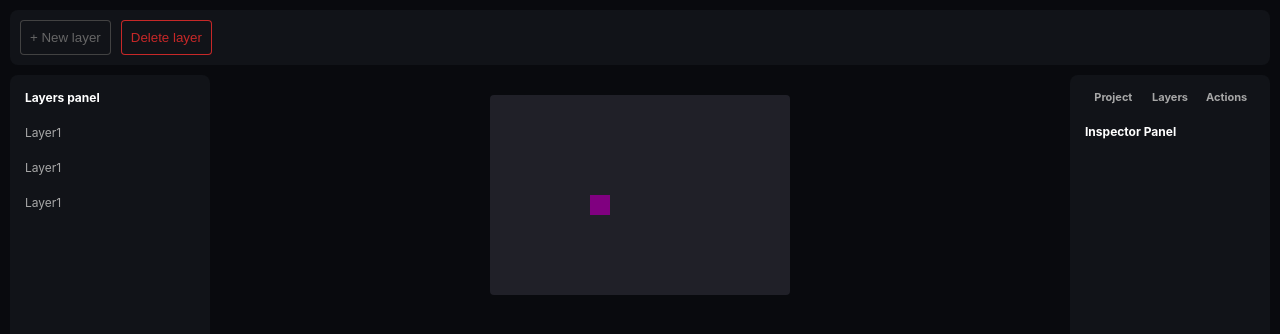
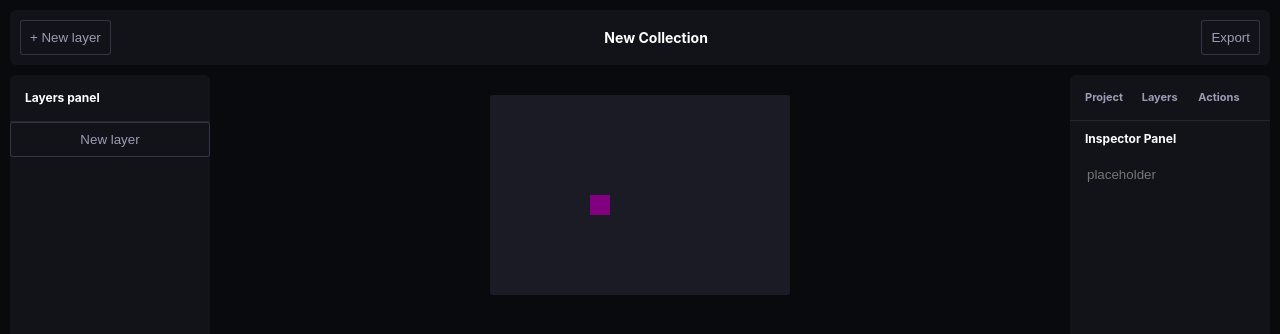
Before and after one commit to mykol225/supercollect, a React (Create React App) app: page / in a window 1280 px wide. Shown: the top 334 px of the page. Built offline with nearby package versions, Linux system fonts and the light colour scheme.

Commit message:
add new layer button

```diff
--- a/src/App.css
+++ b/src/App.css
@@ -1,3 +1,37 @@
+/****** CUSTOM PROPERTIES ******/
+
+:root {
+	/* COLORS */
+	--white: #ffffff;
+	--gray10: #9c9cb6;
+	--gray30: #333346;
+	--gray50: #262631;
+	--gray70: #1a1b25;
+	--gray90: #111318;
+	--black: #090a0e;
+
+	--accent: #683ad3;
+	--accent-lt: #683ad3;
+	--accent-dk: #592dc0;
+
+	--success: #35c741;
+	--success-lt: #46df4e;
+	--success-dk: #21b842;
+
+	--error: #c72828;
+	--error-lt: #da3737;
+	--error-dk: #aa1b1b;
+	--error-xdk: #35161b;
+
+	--warning: #d6a844;
+	--warning-lt: #ebc254;
+	--warning-dk: #d4913a;
+
+	/* CORNERS */
+	--corner-md: 3px;
+	--corner-lg: 6px;
+}
+
 /****** CSS RESET ******/
 
 html,
@@ -6,16 +40,24 @@ body {
 	padding: 0;
 	box-sizing: border-box;
 	overflow: hidden;
-	background-color: #090a0e;
+	background-color: var(--black);
 	height: 100%;
 }
 
 button,
-select {
+select,
+input {
 	appearance: none;
 	border: none;
 	background: none;
-	color: rgb(179, 179, 179);
+	color: var(--gray10);
+}
+
+input:focus {
+	appearance: none;
+	border: none;
+	outline: none;
+	box-shadow: 0px 0px 0px 1px var(--accent-dk);
 }
 
 p,
@@ -37,7 +79,7 @@ h3 {
 canvas {
 	width: 300px;
 	height: 200px;
-	border-radius: 4px;
+	border-radius: var(--corner-md);
 }
 
 /***** SHARED CLASSES *****/
@@ -47,12 +89,22 @@ canvas {
 	font-weight: 700;
 }
 
+.hidden {
+	display: none;
+}
+
 .panel {
 	box-sizing: border-box;
-	background-color: #111318;
-	color: white;
+	background-color: var(--gray90);
+	color: var(--white);
 	font-size: 12px;
-	border-radius: 8px;
+	border-radius: var(--corner-lg);
+}
+
+.hr {
+	height: 1px;
+	border-bottom: 1px solid var(--gray50);
+	padding-bottom: 5px;
 }
 
 .hor-p {
@@ -67,36 +119,36 @@ canvas {
 
 .btn {
 	padding: 10px;
-	border-radius: 4px;
-	box-shadow: inset 0px 0px 0px 1px #424242;
-	color: #666666;
+	border-radius: var(--corner-md);
+	box-shadow: inset 0px 0px 0px 1px var(--gray30);
+	color: var(--gray10);
 	user-select: none;
 }
 
 .btn:hover {
 	box-shadow: inset 0px 0px 0px 1px #464646;
-	background-color: #2b2b2b;
-	color: #cccccc;
+	background-color: var(--gray50);
+	color: var(--white);
 }
 .btn:active {
 	box-shadow: none;
-	background-color: #6115f0;
+	background-color: var(--accent);
 }
 
 .destructive-btn {
-	box-shadow: inset 0px 0px 0px 1px #c72828;
-	color: #c72828;
+	box-shadow: inset 0px 0px 0px 1px var(--error);
+	color: var(--error);
 }
 
 .destructive-btn:hover {
-	box-shadow: inset 0px 0px 0px 1px #ff4444;
-	background-color: #331d1d;
-	color: #ff4444;
+	box-shadow: inset 0px 0px 0px 1px var(--error-lt);
+	background-color: var(--error-xdk);
+	color: var(--error-lt);
 }
 .destructive-btn:active {
 	box-shadow: none;
-	background-color: #c72828;
-	color: white;
+	background-color: var(--error);
+	color: var(--white);
 }
 
 .rows {
@@ -107,41 +159,41 @@ canvas {
 .row {
 	display: flex;
 	padding: 10px 15px 10px 15px;
-	color: #a7a7a7;
+	color: var(--gray10);
 	user-select: none;
 	justify-content: stretch;
 }
 
-.btn-row {
-}
+/* .btn-row {
+} */
 
 .btn-row:hover {
-	background-color: #15161d;
-	color: #b8b8b8;
+	background-color: var(--gray70);
+	color: var(--white);
 }
 
 .btn-row:active {
-	box-shadow: inset 0px 0px 0px 1px #6115f0;
-	color: white;
+	box-shadow: inset 0px 0px 0px 2px var(--accent-dk);
+	color: var(--white);
 }
 
 .title {
-	color: white;
+	color: var(--white);
 }
 
 .tab {
 	font-size: 11px;
 	font-weight: 700;
-	text-align: center;
+	text-align: left;
 	width: 100%;
 }
 
 .tab:hover {
-	color: #b8b8b8;
+	color: var(--gray10);
 }
 
 .tab:active {
-	color: white;
+	color: var(--white);
 	font-weight: 700;
 }
 
@@ -149,8 +201,14 @@ canvas {
 
 #tools-panel {
 	display: flex;
+	align-items: center;
+	justify-content: space-between;
+	padding: 10px;
+}
+
+#tools {
+	display: flex;
 	gap: 10px;
-	padding: 10px;
 }
 
 #main-container {
@@ -161,55 +219,15 @@ canvas {
 	margin-top: 10px;
 }
 
-#layers-panel {
-}
+/* #layers-panel {
+} */
 
 #viewport {
 	width: 300px;
 	height: 200px;
-	border-radius: 4px;
+	border-radius: var(--corner-md);
 	margin-top: 20px;
 }
 
-#inspector-panel {
-}
-
-/****** ARCHIVE ******/
-
-/* canvas {
-	width: 400px;
-	height: 300px;
-	margin: 10px;
-}
-
-#tool-container {
-	display: flex;
-	gap: 10px;
-	margin: 10px;
-	padding: 10px;
-	background-color: #202020;
-}
-
-#layers-container {
-	float: left;
-	margin: 10px;
-	background-color: #202020;
-	padding: 5px;
-}
-
-.layer {
-	background-color: #2e2e2e;
-	padding: 10px;
-	margin: 5px;
-	border-radius: 5px;
-	color: white;
-}
-
-.toolbtn {
-	background-color: #ffffff;
-	color: rgb(0, 0, 0);
-	padding: 10px;
-	border-radius: 4px;
-	max-width: 100px;
-	visibility: visible;
+/* #inspector-panel {
 } */
--- a/src/App.js
+++ b/src/App.js
@@ -2,17 +2,25 @@ import './App.css';
 import Button from './components/Button';
 import Rows from './components/Rows';
 import Row from './components/Row';
-import Layer from './components/Layer';
 import Title from './components/Title';
 import Canvas from './components/Canvas';
 import Tab from './components/Tab';
+import TextInput from './components/TextInput';
+import Hr from './components/Hr';
+import { useLayer } from './components/useLayer'
+
 
 function App() {
+  const { onClickNewLayerComp, elementArray } = useLayer()
+
   return (
     <div className="App">
       <div id='tools-panel' className='panel hor-p'>
-        <Button>+ New layer</Button>
-        <Button type="destructive">Delete layer</Button>
+        <div id="tools">
+          <Button>+ New layer</Button>
+        </div>
+        <h3>New Collection</h3>
+        <Button>Export</Button>
       </div>
       <div id='main-container'>
         <div id='layers-panel' className='panel ver-p'>
@@ -20,15 +28,9 @@ function App() {
             <Row>
               <Title>Layers panel</Title>
             </Row>
-            <Row type="interactive">
-              <Layer>Layer1</Layer>
-            </Row>
-            <Row type="interactive">
-              <Layer>Layer1</Layer>
-            </Row>
-            <Row type="interactive">
-              <Layer>Layer1</Layer>
-            </Row>
+            <Hr />
+            {elementArray}
+            <Button onClick={onClickNewLayerComp}>New layer</Button>
           </Rows>
         </div>
         <div id='viewport' className=''>
@@ -36,13 +38,17 @@ function App() {
         </div>
         <div id='inspector-panel' className='panel ver-p'>
           <Rows>
-          <Row>
+            <Row>
               <Tab>Project</Tab>
               <Tab>Layers</Tab>
               <Tab>Actions</Tab>
             </Row>
+            <Hr />
             <Row>
               <Title>Inspector Panel</Title>
+            </Row>
+            <Row>
+              <TextInput>placeholder</TextInput>
             </Row>
           </Rows>
         </div>
@@ -52,3 +58,7 @@ function App() {
 }
 
 export default App;
+
+
+// Button takes in a function defined in App and is used in onCLick event
+// That function returns a <Row> (type="interactive" and <Layer> (with {layerInfo.name}) into some parent
--- a/src/components/Button.js
+++ b/src/components/Button.js
@@ -6,7 +6,7 @@ const Button = props => {
     )
   } else {
     return(
-      <button className="btn">{props.children}</button>
+      <button onClick={props.onClick} className="btn">{props.children}</button>
     )
   }
 }
--- a/src/components/Canvas.js
+++ b/src/components/Canvas.js
@@ -18,7 +18,7 @@ const Canvas = props => {
     context.canvas.height = rect.height * dpr
 
     context.scale(dpr, dpr)
-    context.fillStyle = '#202028'
+    context.fillStyle = '#1a1b25'
     context.fillRect(0, 0, context.canvas.width, context.canvas.height)
 
     draw(context)
--- /dev/null
+++ b/src/components/Hr.js
@@ -0,0 +1,7 @@
+const Hr = () => {
+  return(
+    <div className="hr"></div>
+  )
+}
+
+export default Hr
--- /dev/null
+++ b/src/components/TextInput.js
@@ -0,0 +1,7 @@
+const TextInput = props => {
+  return(
+    <input className='text-input' type="text" placeholder={props.children}/>
+  )
+}
+
+export default TextInput
--- /dev/null
+++ b/src/components/useLayer.js
@@ -0,0 +1,44 @@
+import { useState } from 'react';
+import Row from './Row'
+import Layer from './Layer'
+
+let num = 0;
+const layers = []
+const elArray = []
+
+export const useLayer = () => {
+
+  const createNewLayer = (width = 100, height = 100, xcoor = 0, ycoor = 0, files = []) => {
+    const name = `layer${num}`
+    const layer = {
+      name: name,
+      w: width,
+      h: height,
+      x: xcoor,
+      y: ycoor,
+      files: files
+    }
+    layers.push(layer)
+    num++
+    return layers
+  }
+
+  const createNewElement = () => {
+    elArray.push(
+      <Row key={`row${layers.length}`} type="interactive">
+        <Layer key={`layer${layers.length}`}>{layers[layers.length - 1].name}</Layer>
+      </Row>
+    )
+    return <div>{elArray}</div>
+  }
+
+  const [layerArray, setLayerArray] = useState([])
+  const [elementArray, setElementArray] = useState([])
+
+  const onClickNewLayerComp = () => {
+    setLayerArray(createNewLayer())
+    setElementArray(createNewElement())
+  }
+
+  return { onClickNewLayerComp, layerArray, elementArray } //returns an object with a function and a state value
+}
```
Also changed, not shown: 1 other file (tests, documents, lock files or other folders).
